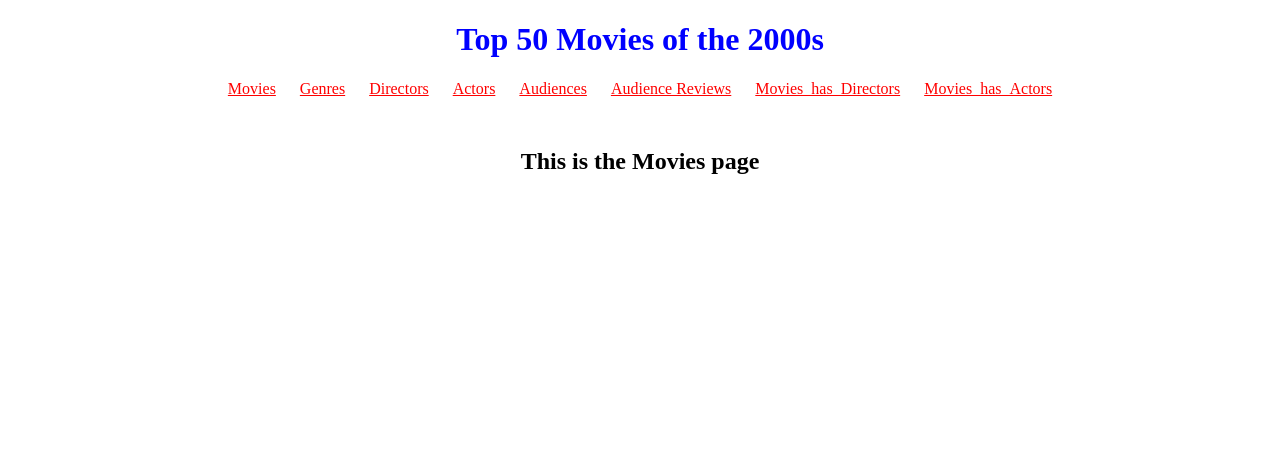
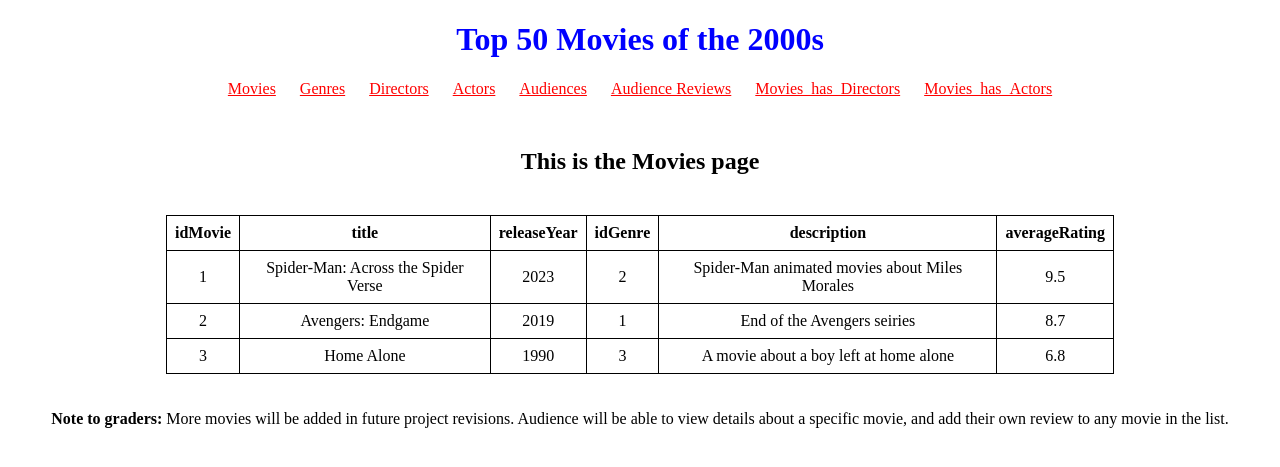
Before and after one commit to yaffenator/CS-340-Databases-Group-Project, a Flask app: page / in a window 1280 px wide. Shown: the top 467 px of the page. Run offline with Flask 3, Linux system fonts and the light colour scheme; data comes from the database, SQL or seed files in the repository; data that the repository does not hold is empty; some libraries are stand-ins or nearby versions.

Commit message:
Got query to properly show up on website

```diff
--- a/app.py
+++ b/app.py
@@ -15,7 +15,11 @@ mysql = MySQL(app)
 
 @app.route("/")
 def main_movies_page():
-    return render_template('index.html')
+    query = 'SELECT * FROM Movies;'
+    cur = mysql.connection.cursor()
+    cur.execute(query)
+    results = cur.fetchall()
+    return render_template('index.html', movies = results)
 
 @app.route("/genres")
 def genres_page():
@@ -23,7 +27,7 @@ def genres_page():
     cur = mysql.connection.cursor()
     cur.execute(query)
     results = cur.fetchall()
-    return render_template('genres.html', results = str(results))
+    return render_template('genres.html', genres = results)
 
 @app.route("/directors")
 def directors_page():
--- a/static/css/style.css
+++ b/static/css/style.css
@@ -15,3 +15,21 @@ nav {
         margin: 10px;
     }
 }
+
+#table-container {
+    display: flex;
+    justify-content: center;
+    align-items: center;
+}
+
+table {
+    width: 75%;
+    border-collapse: collapse;
+    margin: 20px auto;
+    text-align: center;
+}
+
+th, td {
+    border: 1px solid black;
+    padding: 8px;
+}
--- a/templates/index.html
+++ b/templates/index.html
@@ -25,6 +25,38 @@
 
     <main>
         <h2>This is the Movies page</h2>
+        <div id="table-container">
+            <table>
+                <thead>
+                    <tr>
+                        <th>idMovie</th>
+                        <th>title</th>
+                        <th>releaseYear</th>
+                        <th>idGenre</th>
+                        <th>description</th>
+                        <th>averageRating</th>
+                    </tr>
+                </thead>
+
+                <tbody>
+                {% for movie in movies %}
+                <tr>
+                    <td>{{movie.idMovie}}</td>
+                    <td>{{movie.title}}</td>
+                    <td>{{movie.releaseYear}}</td>
+                    <td>{{movie.idGenre}}</td>
+                    <td>{{movie.description}}</td>
+                    <td>{{movie.averageRating}}</td>
+                </tr>
+                {% endfor %}
+                </tbody>
+            </table>
+        </div>
+
+        <p style="text-align: center;"><span style="font-weight: bold;">Note to graders:</span>
+            More movies will be added in future project revisions.
+            Audience will be able to view details about a specific movie,
+            and add their own review to any movie in the list.</p>
     </main>
 </body>
 </html>
```
Also changed, not shown: templates/genres.html (+10 -3 lines).
